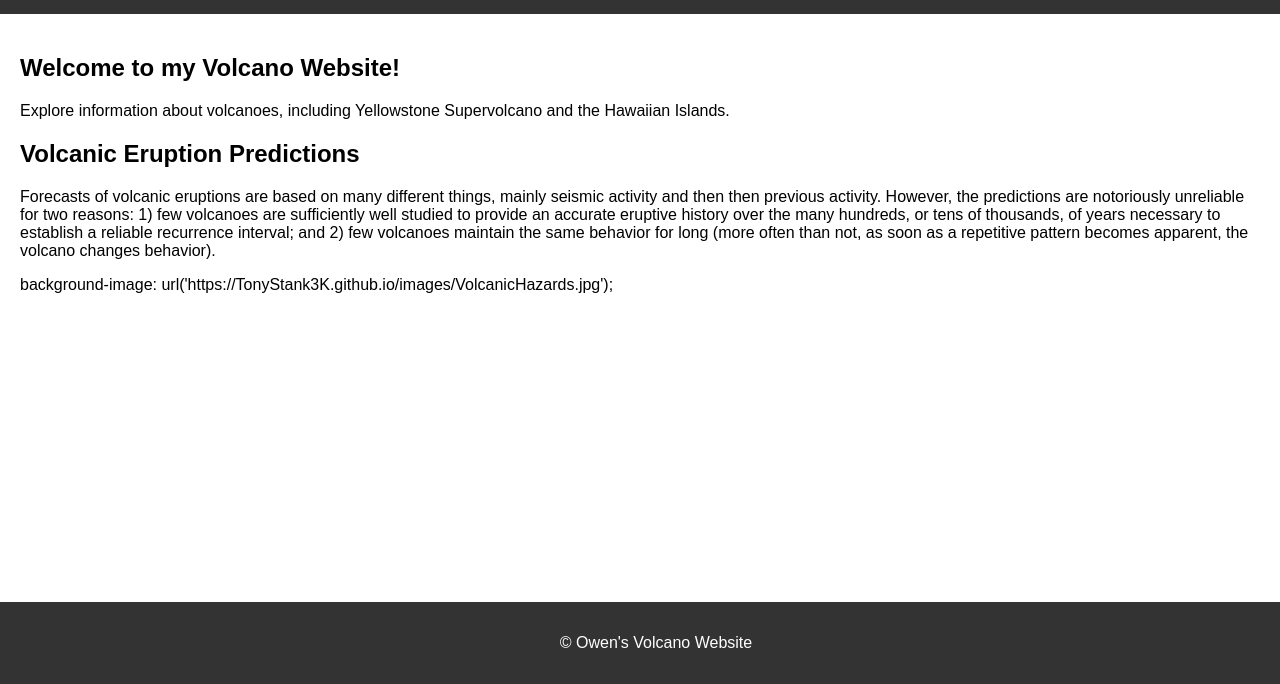
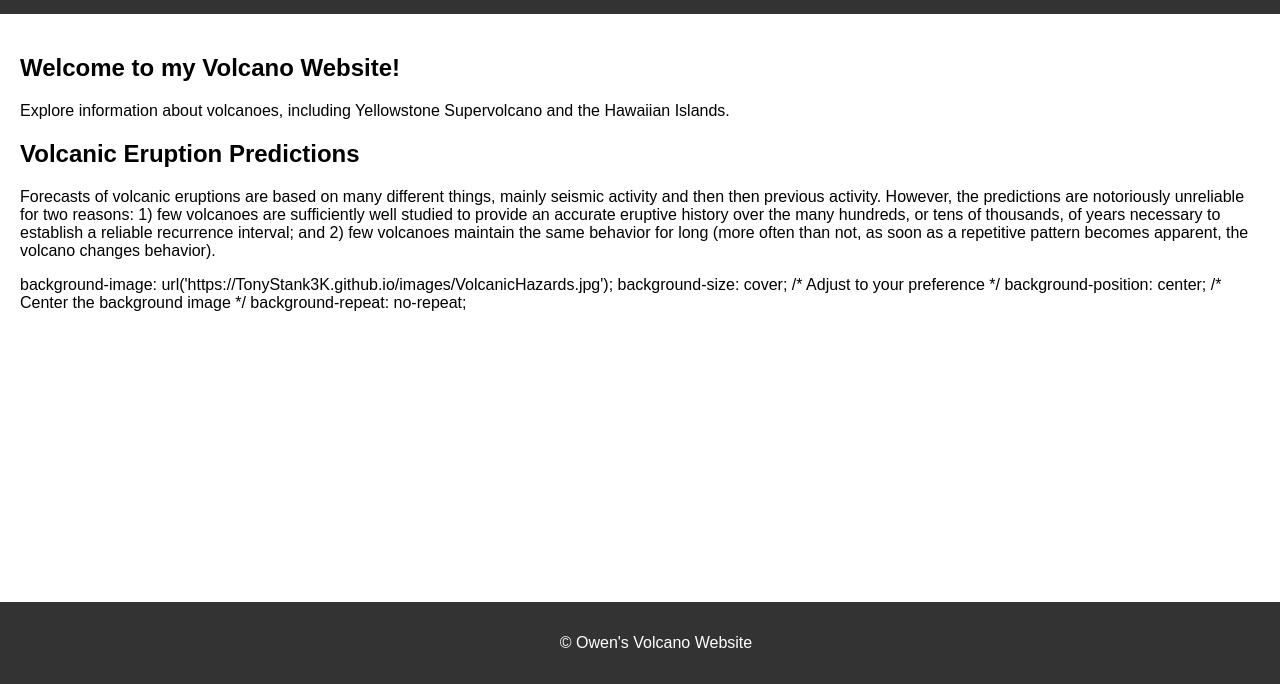
Before and after one commit to TonyStank3K/TonyStank3K.github.io, a plain HTML site: page index.html in a window 1280 px wide. Shown: the part 116-800 px from the top of the page. Drawn offline with Linux system fonts and the light colour scheme.

Commit message:
Update index.html
added extra background stuff back

```diff
--- a/index.html
+++ b/index.html
@@ -30,7 +30,9 @@
 </p>
 
     background-image: url('https://TonyStank3K.github.io/images/VolcanicHazards.jpg');
-
+    background-size: cover; /* Adjust to your preference */
+    background-position: center; /* Center the background image */
+    background-repeat: no-repeat;
 
         </section>
     </main>
```
